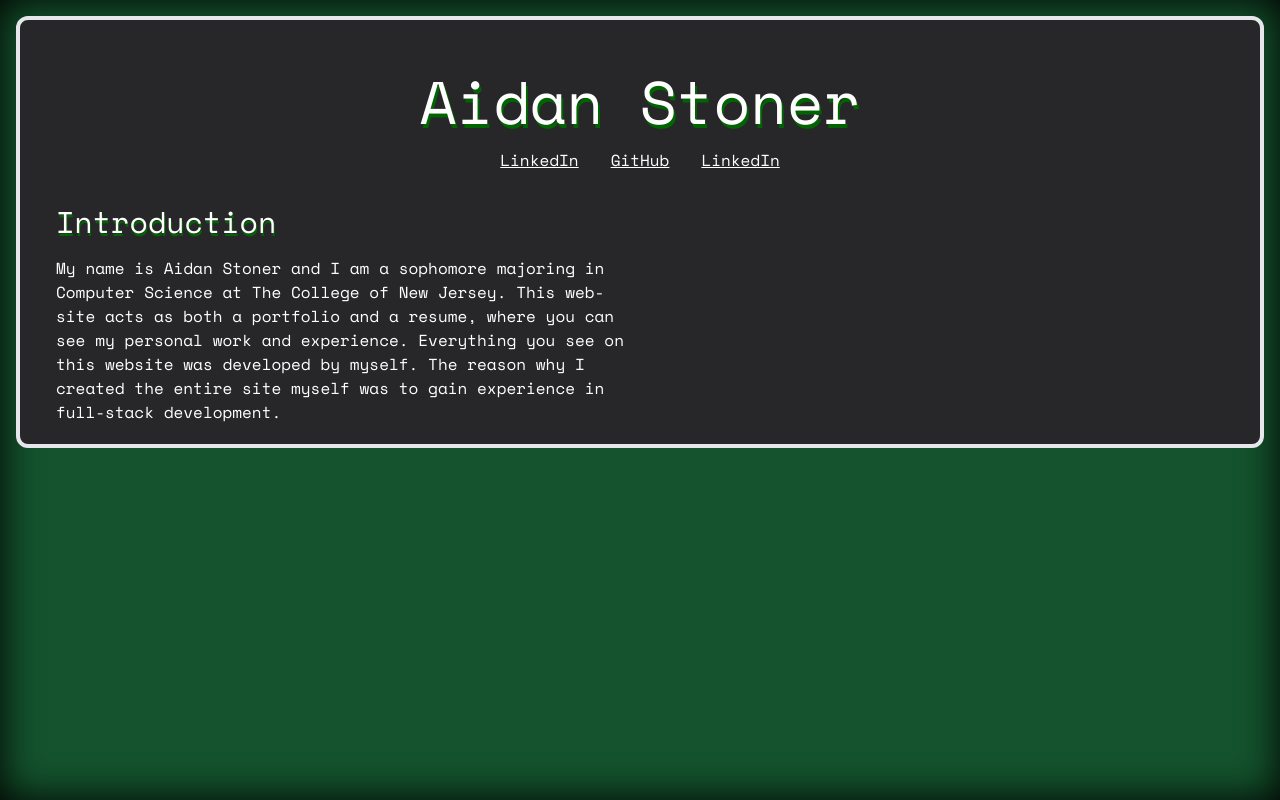
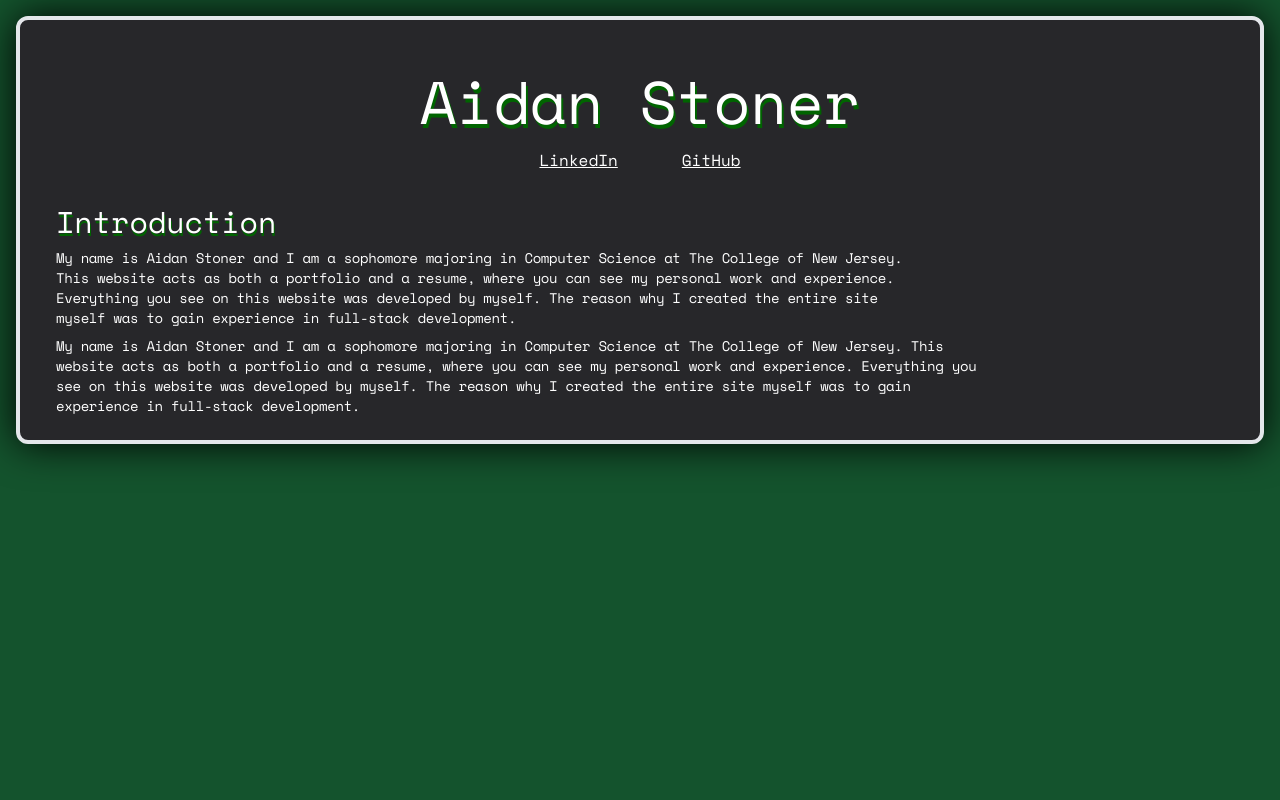
Before and after one commit to AidanS39/aidanstoner.com, a React (Vite) app in the folder frontend/: page / in a window 1280 px wide. Built offline with nearby package versions, Linux system fonts and the light colour scheme.

Commit message:
changes to frontend

```diff
--- a/frontend/src/App.jsx
+++ b/frontend/src/App.jsx
@@ -1,24 +1,36 @@
 import { useState } from 'react'
 
-const Paragraph = ({ text, title, direction}) => {
+const Header = ({ title }) => {
   return (
-    <div className={`flex flex-col ${direction} `}>
-      <h3 className={`w-1/2 antialiased font-space pt-8 pb-4 px-4 text-white text-3xl drop-shadow-green-md`}>{title}</h3>
-      <p className={`w-1/2 font-space text-white text-left hyphens-auto px-4`}>{text}</p>
+    <h3 className={`w-1/2 antialiased font-space pt-8 pb-1 px-4 text-white text-3xl drop-shadow-green-md`}>{title}</h3>
+  )
+}
+
+const Paragraph = ({ text, width }) => {
+  return (
+    <p className={`${width} font-space text-white text-left text-sm tracking-tight px-4 py-1`}>{text}</p>
+  )
+}
+
+const HeaderParagraph = ({ direction, width, title, text }) => {
+
+  return (
+    <div className={`flex flex-col ${direction}`}>
+      <Header title={title} />
+      <Paragraph text={text} width={width} />
     </div>
   )
 }
 
-const Header = () => {
+const Title = () => {
   return (
     <div>
       <div>
         <h1 className='antialiased font-space pt-8 pb-4 text-white text-center text-6xl drop-shadow-green-lg select-none'>Aidan Stoner</h1>
       </div>
       <div className='flex gap-8'>
-        <a href='https://www.linkedin.com/in/aidanstoner' className='flex-auto text-white text-right font-space hover:drop-shadow-green-sm underline'>LinkedIn</a>
-        <a href='https://github.com/AidanS39' className='flex-4 text-white text-center font-space hover:drop-shadow-green-sm underline'>GitHub</a>
-        <a href='https://www.linkedin.com/in/aidanstoner' className='flex-auto text-white text-left font-space hover:drop-shadow-green-sm underline'>LinkedIn</a>
+        <a href='https://www.linkedin.com/in/aidanstoner' className='flex-auto text-white text-right font-space px-4 hover:drop-shadow-green-sm underline'>LinkedIn</a>
+        <a href='https://github.com/AidanS39' className='flex-auto text-white text-left font-space px-4 hover:drop-shadow-green-sm underline'>GitHub</a>
       </div>
     </div>
   )
@@ -29,10 +41,11 @@ function App() {
   const introParagraph="My name is Aidan Stoner and I am a sophomore majoring in Computer Science at The College of New Jersey. This website acts as both a portfolio and a resume, where you can see my personal work and experience. Everything you see on this website was developed by myself. The reason why I created the entire site myself was to gain experience in full-stack development."
 
   return (
-    <div className='min-h-screen p-2 bg-green-900 shadow-inner-xl'>
-      <div className='p-5 m-2 bg-zinc-800 border-4 rounded-xl'>
-        <Header />
-        <Paragraph title='Introduction' text={introParagraph} direction='items-start' />
+    <div className='min-h-screen p-2 bg-green-900'>
+      <div className='p-5 m-2 bg-zinc-800 border-4 rounded-xl shadow-3xl'>
+        <Title />
+        <HeaderParagraph title='Introduction' text={introParagraph} direction='items-start' width="w-3/4"/>
+        <Paragraph text={introParagraph} width='w-4/5'/>
       </div>
     </div>
   )
--- a/frontend/tailwind.config.js
+++ b/frontend/tailwind.config.js
@@ -7,7 +7,8 @@ export default {
   theme: {
     extend: {
       boxShadow: {
-        'inner-xl': 'inset 0px 0px 40px 0 rgba(0, 0, 0, 1.00)'
+        'inner-xl': 'inset 0px 0px 40px 0 rgba(0, 0, 0, 1.00)',
+        '3xl': '0px 0px 40px 0 rgba(0, 0, 0, 1.00)'
       },
       dropShadow: {
         'normal': '0 10px 20px rgba(0, 0, 0, 0.60)',
@@ -16,8 +17,11 @@ export default {
         'green-sm': '1px 2px 0px rgba(0, 100, 0, 1.00)',
         'green-md': '1.5px 3px 0px rgba(0, 100, 0, 1.00)',
       },
-      fontFamily:{
+      fontFamily: {
         space: ["Space Mono", "sans-serif"]
+      },
+      fontSize: {
+
       },
       backgroundImage: {
 
```
